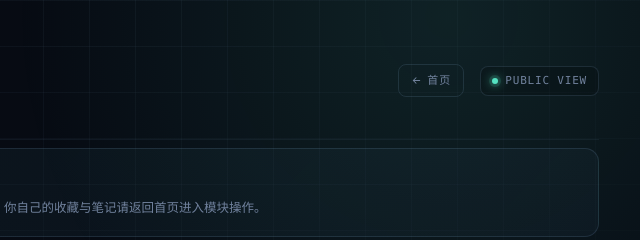
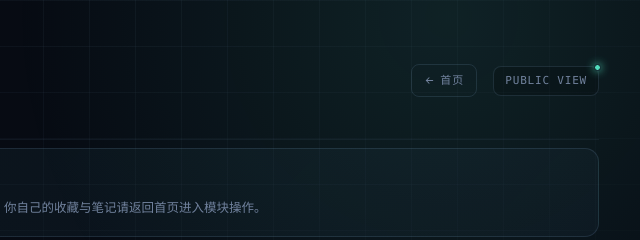
Before and after one commit to 30-Chen/open-shelf, a plain HTML site: page share.html in a window 1280 px wide. Shown: the top 240 px of the page, 601-1241 px from the left. Drawn offline with Linux system fonts and the light colour scheme.

Commit message:
style: move status dot to top-right with sync spec and restore pulse

```diff
--- a/assets/css/base.css
+++ b/assets/css/base.css
@@ -116,18 +116,26 @@ img { max-width: 100%; }
 
 /* 与同步按钮 .sy-trigger 保持同一套胶囊规格：尺寸 / 边框 / 背景 / 字体一致 */
 .status {
-  display: inline-flex; align-items: center; justify-content: center; gap: 7px; flex: 0 0 auto;
+  position: relative;
+  display: inline-flex; align-items: center; justify-content: center; flex: 0 0 auto;
   white-space: nowrap;
   min-height: 30px; padding: 7px 11px;
   border: 1px solid var(--line); border-radius: 8px;
   background: rgba(0, 0, 0, .18); color: var(--muted);
   font: 500 11px var(--mono); letter-spacing: .8px; line-height: 1;
 }
+/* 状态点：与 .sy-trigger-dot 同款右上角 7px 小圆点，恢复呼吸动画 */
 .dot {
-  width: 6px; height: 6px; flex: 0 0 auto; border-radius: 50%;
+  position: absolute;
+  top: -3px; right: -3px;
+  width: 7px; height: 7px;
+  border-radius: 50%;
   background: var(--accent);
-  box-shadow: 0 0 0 3px rgba(85, 227, 194, 0.13), 0 0 10px var(--accent);
+  border: 1px solid #0c1320;
+  box-shadow: 0 0 8px var(--accent);
+  animation: pulse 2.4s ease-in-out infinite;
 }
+@keyframes pulse { 50% { opacity: 0.45; } }
 
 .ghost-link {
   display: inline-flex; align-items: center; gap: 5px; flex: 0 0 auto;
```
